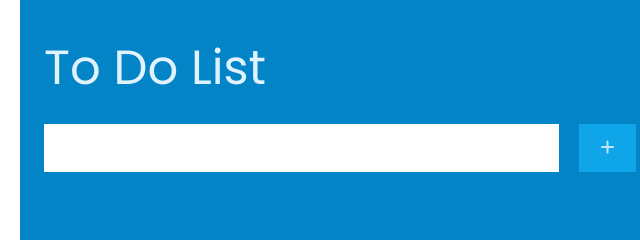
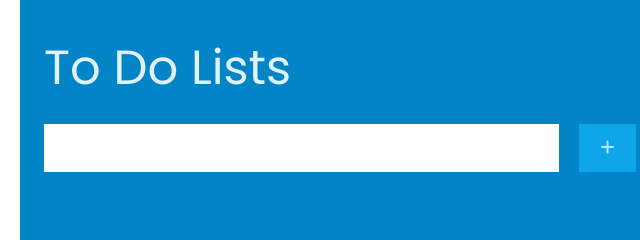
Before and after one commit to nyozin123/todo-, a website built with Vite: page index.html in a window 1280 px wide. Shown: the top 240 px of the page, 300-940 px from the left. Built offline with nearby package versions, Linux system fonts and the light colour scheme; a web font is replaced by a local one.

Commit message:
changed todolist title

```diff
--- a/index.html
+++ b/index.html
@@ -15,7 +15,7 @@
     <main>
         <div class="w-full md:w-[80%] lg:w-[50%] bg-sky-600 h-screen mx-auto px-3 md:px-6 py-8">
             <div>
-                <h2 class="text-[48px] text-sky-100">To Do List</h2>
+                <h2 class="text-[48px] text-sky-100">To Do Lists</h2>
             </div>
             <form id="frm-task">
                 <div class="w-full flex items-center gap-2 md:gap-5 mt-5">
```
